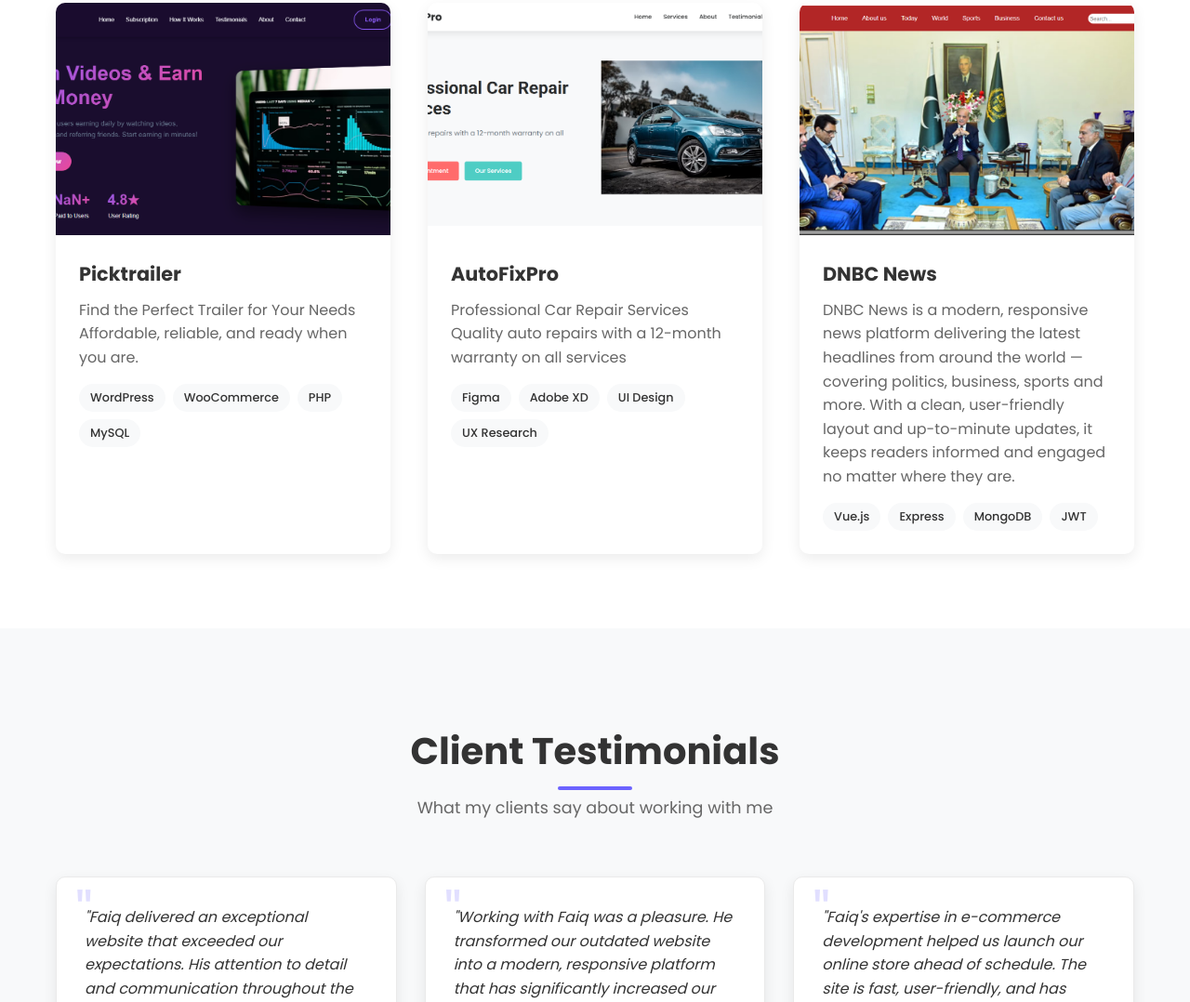
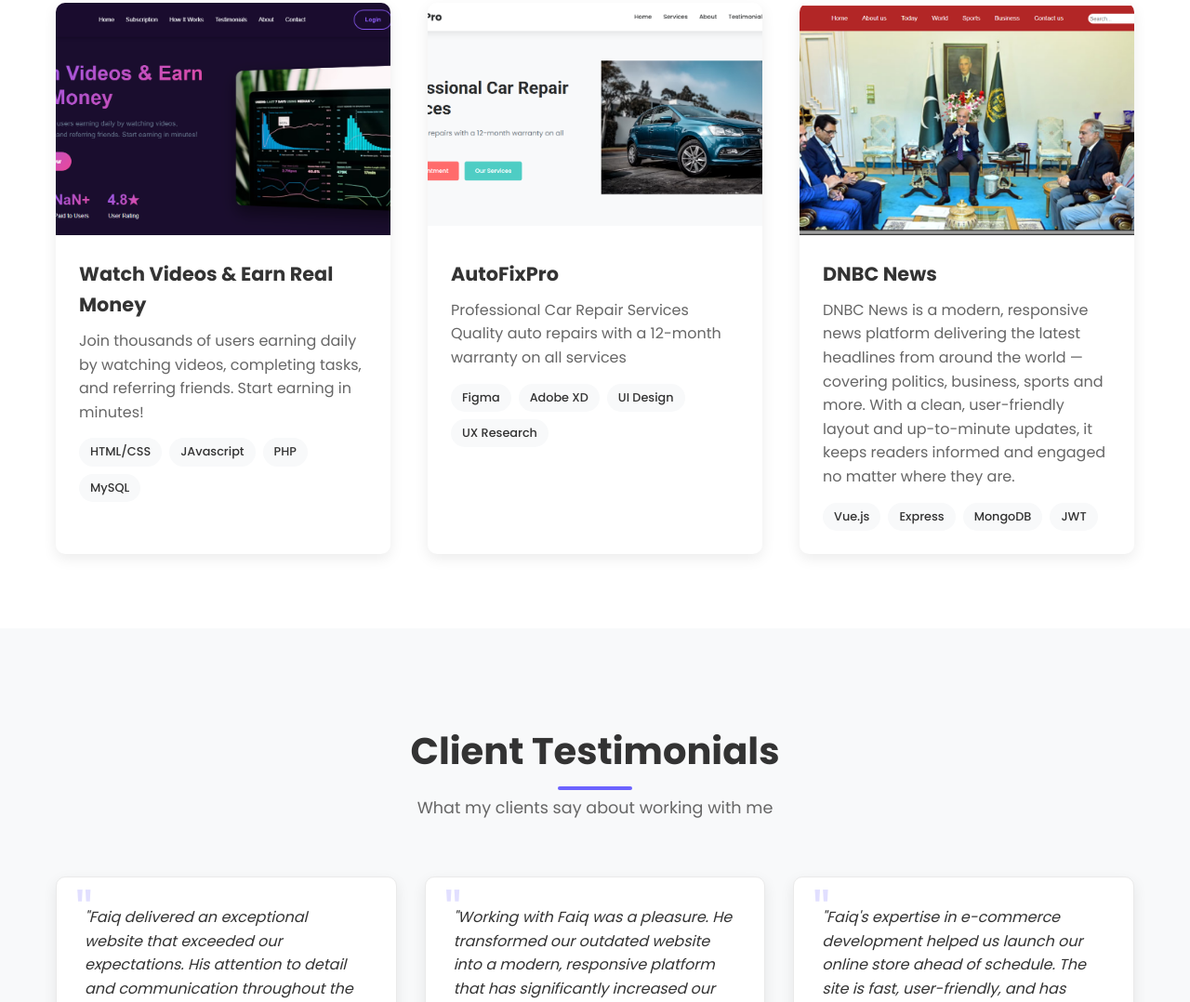
Before and after one commit to FaiqAnsari05/Faiq-Developer, a website: page portfolio.html in a window 1280 px wide. Shown: the part 1113-2191 px from the top of the page at 93% size. Drawn offline with Linux system fonts and the light colour scheme.

Commit message:
Update portfolio.html

```diff
--- a/portfolio.html
+++ b/portfolio.html
@@ -172,12 +172,11 @@
                         </div>
                     </div>
                     <div class="portfolio-content">
-                        <h3>Picktrailer</h3>
-                        <p>Find the Perfect Trailer for Your Needs
-                            Affordable, reliable, and ready when you are.</p>
+                        <h3>Watch Videos & Earn Real Money</h3>
+                        <p>Join thousands of users earning daily by watching videos, completing tasks, and referring friends. Start earning in minutes!</p>
                         <div class="portfolio-tags">
-                            <span class="tag">WordPress</span>
-                            <span class="tag">WooCommerce</span>
+                            <span class="tag">HTML/CSS</span>
+                            <span class="tag">JAvascript</span>
                             <span class="tag">PHP</span>
                             <span class="tag">MySQL</span>
                         </div>
```
